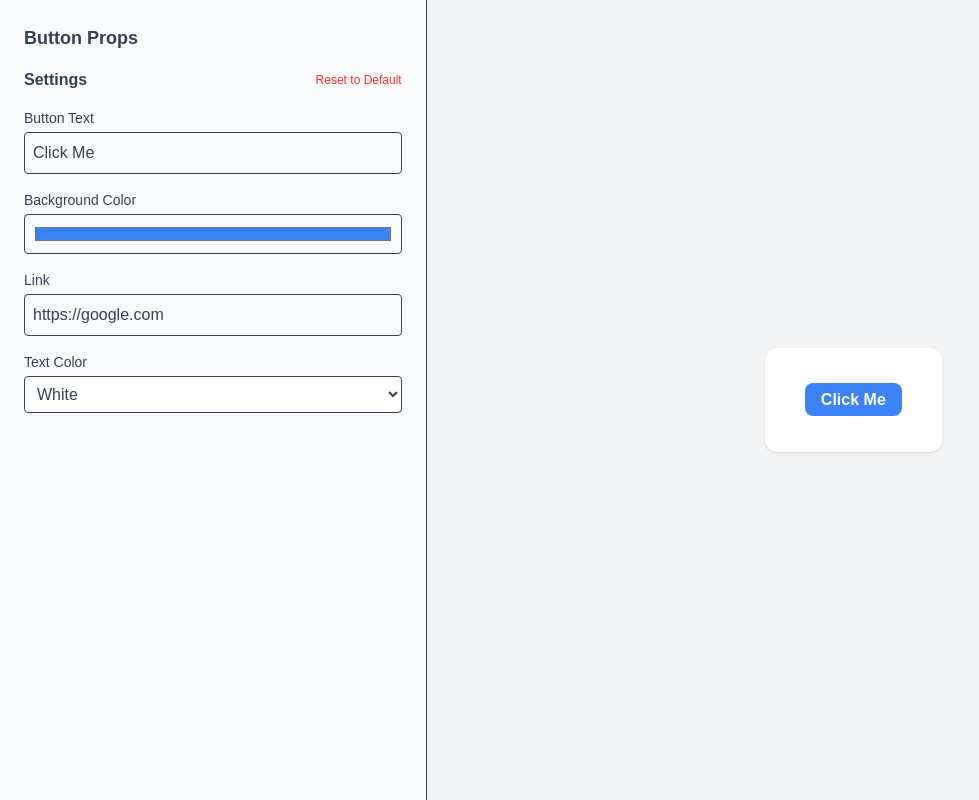
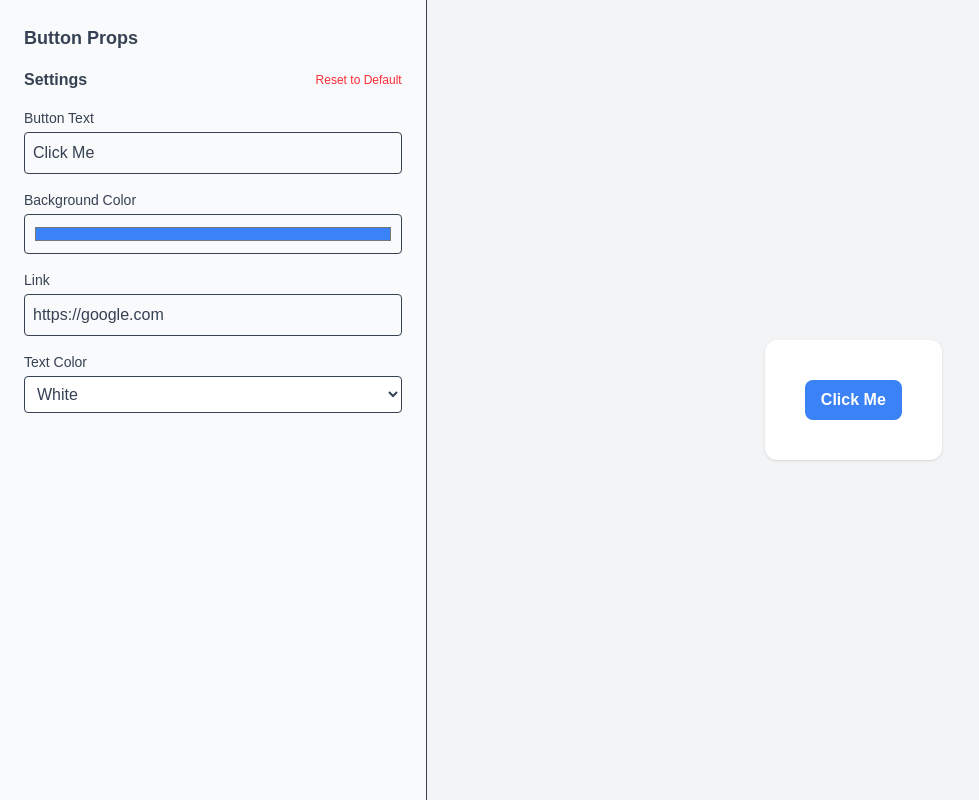
Before and after one commit to sitipolmalang/learn-next-v1, a Next.js app: page /editor in a window 1280 px wide. Shown: the whole page, without its empty margins (0-979 px from the left). Built offline with nearby package versions, Linux system fonts and the light colour scheme.

Commit message:
modifikasi kode di Preview

```diff
--- a/app/components/ui/ButtonOne.tsx
+++ b/app/components/ui/ButtonOne.tsx
@@ -1,10 +1,11 @@
 
-interface ButtonProps {
+export interface ButtonProps {
     label: string;
     href?: string;
     color?: string;
     textColor?: string;
 }
+
 
 export default function ButtonOne({
     label,
@@ -16,7 +17,7 @@ export default function ButtonOne({
         <a
             href={href}
             target="_blank"
-            className="px-4 py-2 rounded-lg font-semibold inline-block` "
+            className="px-4 py-2 rounded-lg font-semibold inline-block"
             style={{ backgroundColor: color, color: textColor }}
         >
             {label}
```
Also changed, not shown: app/components/editor/Preview.tsx (+10 -7 lines).
